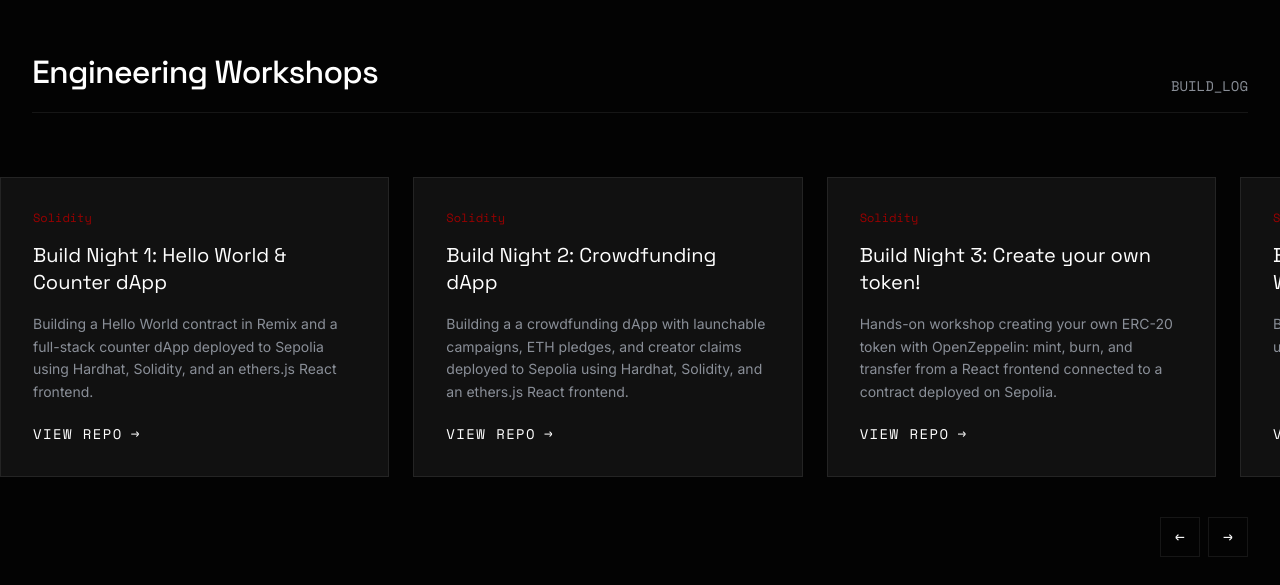
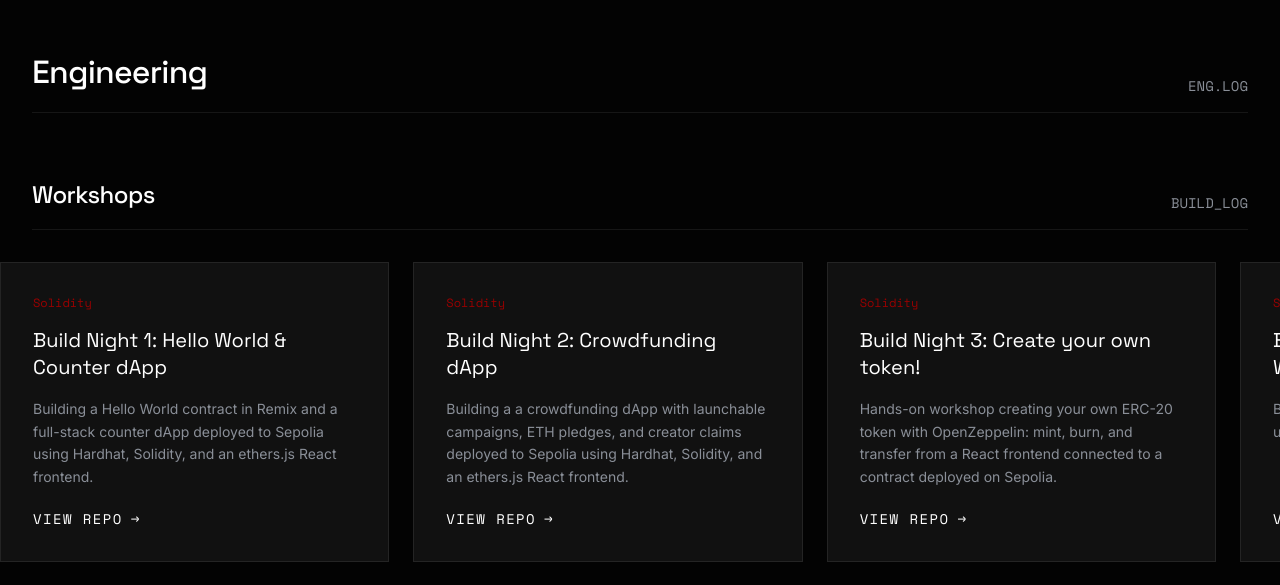
Before and after one commit to BlockchainUSC/bchainuscwebsite, a Next.js app: page / in a window 1280 px wide. Shown: the part 1735-2320 px from the top of the page. Built offline with nearby package versions, Linux system fonts and the light colour scheme; no server answers.

Commit message:
updates to nav/engineering and README

```diff
--- a/src/app/page.tsx
+++ b/src/app/page.tsx
@@ -4,7 +4,7 @@ import Nav from "@/components/Nav";
 import Hero from "@/components/Hero";
 import Ticker from "@/components/Ticker";
 import ResearchGrid from "@/components/ResearchGrid";
-import WorkshopGrid from "@/components/WorkshopGrid";
+import Engineering from "@/components/Engineering";
 import EventList from "@/components/EventList";
 import TeamGrid from "@/components/TeamGrid";
 import Footer from "@/components/Footer";
@@ -18,7 +18,7 @@ export default function Home() {
       <Hero />
       <Ticker />
       <ResearchGrid />
-      <WorkshopGrid />
+      <Engineering />
       <EventList />
       <TeamGrid />
       <Footer />
--- /dev/null
+++ b/src/components/Engineering.tsx
@@ -0,0 +1,21 @@
+import WorkshopGrid from "./WorkshopGrid";
+
+export default function Engineering() {
+  return (
+    <section
+      id="engineering"
+      className="py-xl relative max-w-[1280px] mx-auto px-[var(--space-md)] z-10"
+    >
+      <div className="mb-lg flex justify-between items-end pb-sm border-b border-[var(--border)]">
+        <h2 className="font-display text-[2rem] font-medium tracking-tight">
+          Engineering
+        </h2>
+        <div className="font-mono text-sm text-[var(--text-secondary)]">
+          ENG.LOG
+        </div>
+      </div>
+
+      <WorkshopGrid />
+    </section>
+  );
+}
--- a/src/components/Footer.tsx
+++ b/src/components/Footer.tsx
@@ -2,7 +2,7 @@ import NewsletterForm from "./NewsletterForm";
 
 const INDEX_LINKS = [
   { label: "Research", href: "#research" },
-  { label: "Workshops", href: "#workshops" },
+  { label: "Workshops", href: "#engineering" },
   { label: "Events", href: "#events" },
   { label: "Team", href: "#team" },
 ];
--- a/src/components/Nav.tsx
+++ b/src/components/Nav.tsx
@@ -9,6 +9,7 @@ const NAV_LINKS = [
   { label: "Events", href: "#events" },
   { label: "Team", href: "#team" },
 ];
+
 
 export default function Nav() {
   const [scrolled, setScrolled] = useState(false);
--- a/src/components/WorkshopGrid.tsx
+++ b/src/components/WorkshopGrid.tsx
@@ -7,21 +7,17 @@ export default function WorkshopGrid() {
   if (workshops.length === 0) return null;
 
   return (
-    <section
-      id="workshops"
-      className="py-xl relative max-w-[1280px] mx-auto px-[var(--space-md)] z-10"
-    >
-      {/* Section header */}
-      <div className="mb-lg flex justify-between items-end pb-sm border-b border-[var(--border)]">
-        <h2 className="font-display text-[2rem] font-medium tracking-tight">
-          Engineering Workshops
-        </h2>
+    <div className="mt-lg">
+      <div className="mb-md flex justify-between items-end pb-sm border-b border-[var(--border)]">
+        <h3 className="font-display text-[1.5rem] font-medium tracking-tight">
+          Workshops
+        </h3>
         <div className="font-mono text-sm text-[var(--text-secondary)]">
           BUILD_LOG
         </div>
       </div>
 
       <CardCarousel items={workshops} linkLabel="View Repo" />
-    </section>
+    </div>
   );
 }
```
Also changed, not shown: 1 other file (tests, documents, lock files or other folders).
